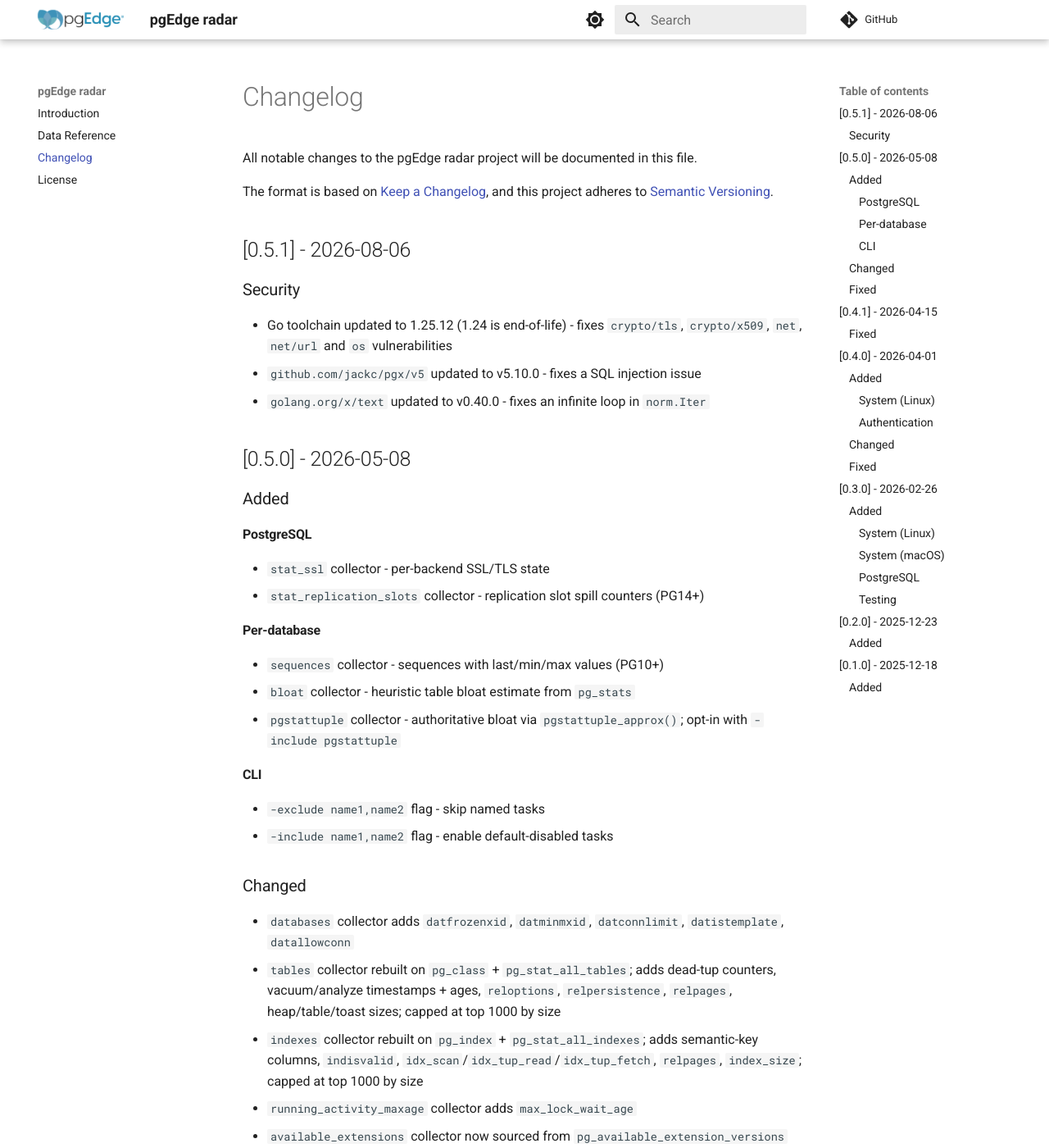
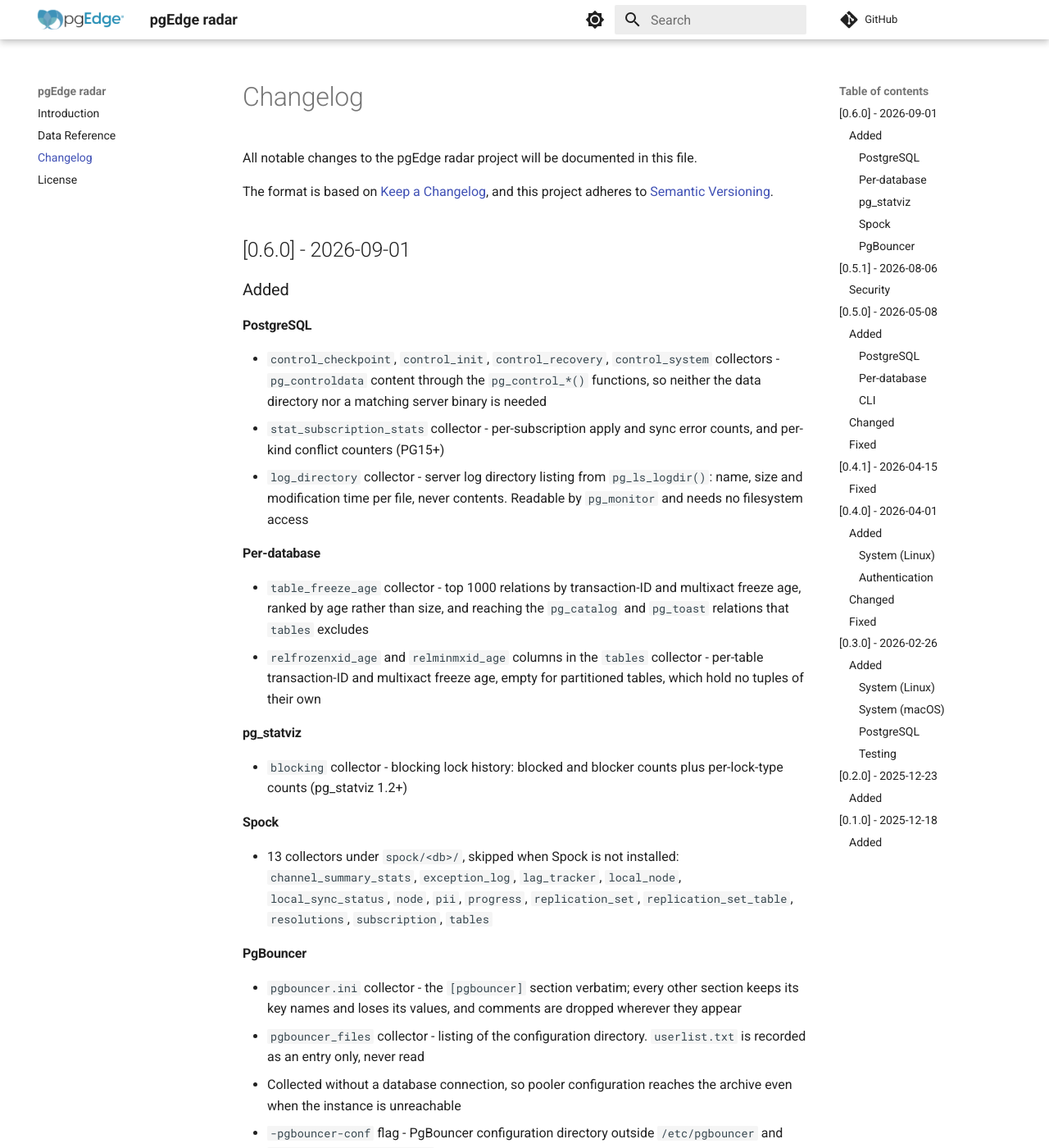
Before and after one commit to pgEdge/radar, an MkDocs documentation site: the page built from docs/changelog.md, in a window 1280 px wide and 1400 px high. Shown: the whole window at 82% size. Built offline with MkDocs 1.6.1 and Material for MkDocs 9.7.7, drawn with Linux system fonts in a browser that asks for light colours; comment, search, counter and statistics services are not loaded; some of the changed text lies outside the part shown.

Commit message:
docs: add the 0.6.0 changelog entry

```diff
--- a/docs/changelog.md
+++ b/docs/changelog.md
@@ -6,6 +6,31 @@ documented in this file.
 The format is based on [Keep a Changelog](https://keepachangelog.com/),
 and this project adheres to
 [Semantic Versioning](https://semver.org/spec/v2.0.0.html).
+
+## [0.6.0] - 2026-09-01
+
+### Added
+
+#### PostgreSQL
+- `control_checkpoint`, `control_init`, `control_recovery`, `control_system` collectors - `pg_controldata` content through the `pg_control_*()` functions, so neither the data directory nor a matching server binary is needed
+- `stat_subscription_stats` collector - per-subscription apply and sync error counts, and per-kind conflict counters (PG15+)
+- `log_directory` collector - server log directory listing from `pg_ls_logdir()`: name, size and modification time per file, never contents. Readable by `pg_monitor` and needs no filesystem access
+
+#### Per-database
+- `table_freeze_age` collector - top 1000 relations by transaction-ID and multixact freeze age, ranked by age rather than size, and reaching the `pg_catalog` and `pg_toast` relations that `tables` excludes
+- `relfrozenxid_age` and `relminmxid_age` columns in the `tables` collector - per-table transaction-ID and multixact freeze age, empty for partitioned tables, which hold no tuples of their own
+
+#### pg_statviz
+- `blocking` collector - blocking lock history: blocked and blocker counts plus per-lock-type counts (pg_statviz 1.2+)
+
+#### Spock
+- 13 collectors under `spock/<db>/`, skipped when Spock is not installed: `channel_summary_stats`, `exception_log`, `lag_tracker`, `local_node`, `local_sync_status`, `node`, `pii`, `progress`, `replication_set`, `replication_set_table`, `resolutions`, `subscription`, `tables`
+
+#### PgBouncer
+- `pgbouncer.ini` collector - the `[pgbouncer]` section verbatim; every other section keeps its key names and loses its values, and comments are dropped wherever they appear
+- `pgbouncer_files` collector - listing of the configuration directory. `userlist.txt` is recorded as an entry only, never read
+- Collected without a database connection, so pooler configuration reaches the archive even when the instance is unreachable
+- `-pgbouncer-conf` flag - PgBouncer configuration directory outside `/etc/pgbouncer` and `/usr/local/etc/pgbouncer`. A path given here that does not exist is a failure rather than a silent skip
 
 ## [0.5.1] - 2026-08-06
 
```
